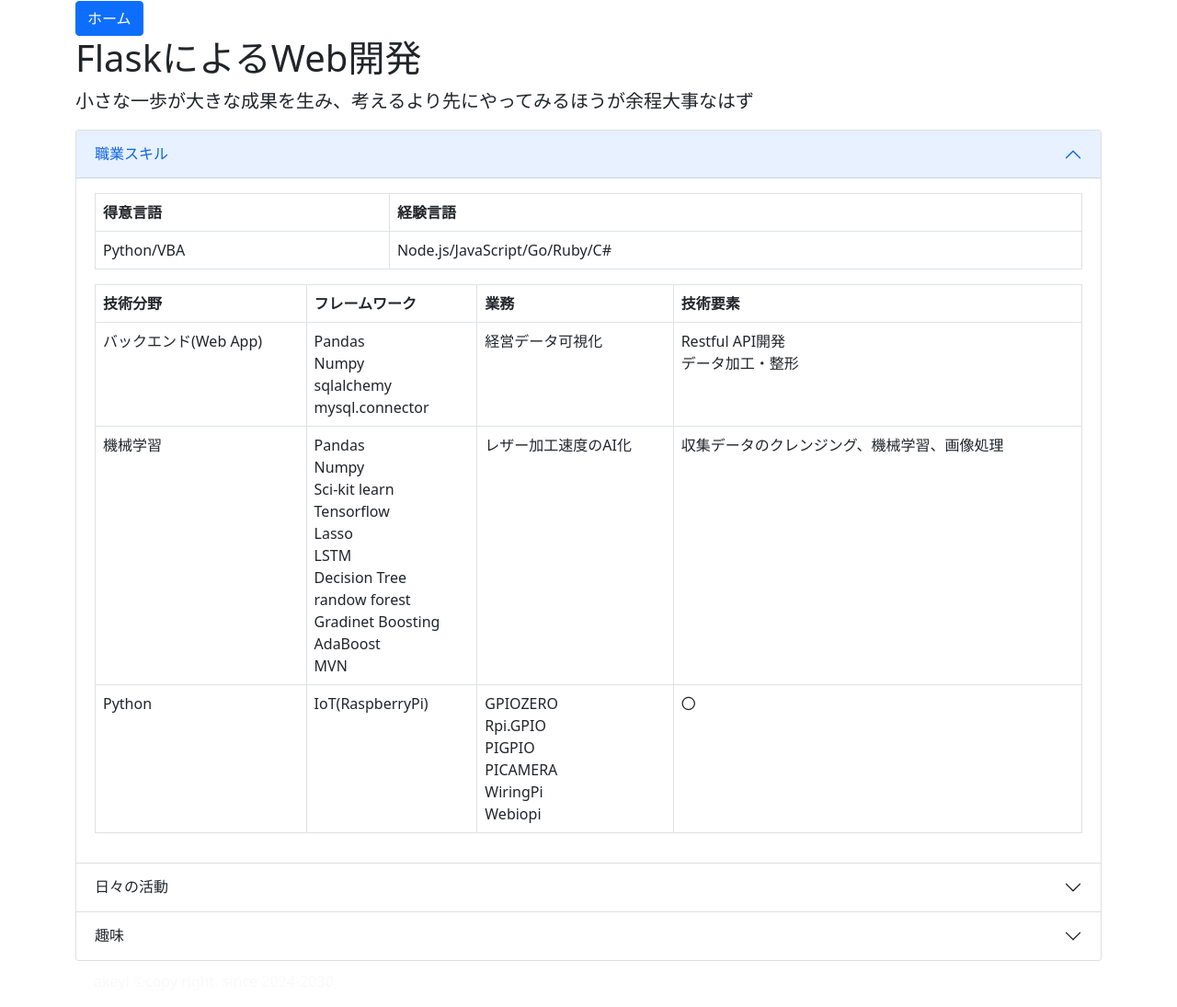
After one commit to akeyi2018/MatplotlibForFlask, a Flask app: page /flask in a window 1280 px wide, after a click on "職業スキル". The commit adds this page. Shown: the whole page at 92% size. Run offline with Flask 3, Linux system fonts and the light colour scheme; a user stored in the database is signed in; some libraries are stand-ins or nearby versions.

Commit message:
0000000031:教材のナビーリンク

```diff
--- a/main.py
+++ b/main.py
@@ -92,6 +92,21 @@ def confirm_data():
 
 
 # region ------GET----------
+@app.get("/flask")
+@flask_login.login_required
+def show_flask():
+    return render_template("flask.html")
+
+@app.get("/sqlite")
+@flask_login.login_required
+def show_sqlite():
+    return render_template("sqlite.html")
+
+@app.get("/mysql")
+@flask_login.login_required
+def show_mysql():
+    return render_template("mysql.html")
+
 @app.get("/regist_health")
 @flask_login.login_required
 def regist_health_info():
--- /dev/null
+++ b/templates/flask.html
@@ -0,0 +1,127 @@
+<!DOCTYPE html>
+<html lang="jp">
+<head>
+    <meta charset="UTF-8">
+    <title>flask</title>
+    <link href="{{ url_for('static', filename='/css/bootstrap.min.css') }}" rel="stylesheet">
+    <script src="{{ url_for('static', filename='/js/bootstrap.min.js')}}"></script>
+</head>
+<body>
+
+<div class="container" style="margin-top:1px;">
+  <a href="{{ url_for('index') }}"  type="button" class="btn btn-primary">ホーム
+    <span class="visually-hidden">ホーム</span>
+  </a>
+    <h1 class="display-6">FlaskによるWeb開発</h1>
+    <p class="lead">小さな一歩が大きな成果を生み、考えるより先にやってみるほうが余程大事なはず</p>
+    <div class="accordion" id="accordionPanelsStayOpenExample">
+      <div class="accordion-item">
+        <h2 class="accordion-header">
+          <button class="accordion-button" type="button" data-bs-toggle="collapse" data-bs-target="#panelsStayOpen-collapseOne" aria-expanded="false" aria-controls="panelsStayOpen-collapseOne">
+            職業スキル
+          </button>
+        </h2>
+        <div id="panelsStayOpen-collapseOne" class="accordion-collapse collapse">
+          <div class="accordion-body">
+              <table class="table table-bordered table-hover">
+                  <thead>
+                      <tr>
+                          <th>得意言語</th>
+                          <th>経験言語</th>
+                      </tr>
+                  </thead>
+                  <tbody>
+                  <tr>
+                      <td>Python/VBA</td>
+                      <td>Node.js/JavaScript/Go/Ruby/C#</td>
+                  </tr>
+                  </tbody>
+              </table>
+              <table class="table table-bordered table-hover">
+                  <thead>
+                  <tr>
+                      <th>技術分野</th>
+                      <th>フレームワーク</th>
+                      <th>業務</th>
+                      <th>技術要素</th>
+                  </tr>
+                  </thead>
+                  <tbody>
+                  <tr>
+                      <td>バックエンド(Web App)</td>
+                      <td>Pandas<br>
+                          Numpy<br>
+                          sqlalchemy<br>
+                          mysql.connector</td>
+                      <td>経営データ可視化</td>
+                      <td>Restful API開発<br>
+                          データ加工・整形<br>
+                      </td>
+                  </tr>
+                  <tr>
+                      <td>機械学習</td>
+                      <td>Pandas<br>
+                          Numpy<br>
+                          Sci-kit learn<br>
+                          Tensorflow<br>
+                          Lasso<br>
+                          LSTM<br>
+                          Decision Tree<br>
+                          randow forest<br>
+                          Gradinet Boosting<br>
+                          AdaBoost<br>
+                          MVN<br>
+                          </td>
+                      <td>レザー加工速度のAI化</td>
+                      <td>収集データのクレンジング、機械学習、画像処理</td>
+                  </tr>
+                  <tr>
+                      <td>Python</td>
+                      <td>IoT(RaspberryPi)</td>
+                      <td>GPIOZERO<br>
+                          Rpi.GPIO<br>
+                          PIGPIO<br>
+                          PICAMERA<br>
+                          WiringPi<br>
+                          Webiopi<br>
+                      </td>
+                      <td>〇</td>
+                  </tr>
+                  </tbody>
+              </table>
+
+          </div>
+        </div>
+      </div>
+      <div class="accordion-item">
+        <h2 class="accordion-header">
+          <button class="accordion-button collapsed" type="button" data-bs-toggle="collapse" data-bs-target="#panelsStayOpen-collapseTwo" aria-expanded="false" aria-controls="panelsStayOpen-collapseTwo">
+            日々の活動
+          </button>
+        </h2>
+        <div id="panelsStayOpen-collapseTwo" class="accordion-collapse collapse">
+          <div class="accordion-body">
+            <strong>This is the second item's accordion body.</strong> It is hidden by default, until the collapse plugin adds the appropriate classes that we use to style each element. These classes control the overall appearance, as well as the showing and hiding via CSS transitions. You can modify any of this with custom CSS or overriding our default variables. It's also worth noting that just about any HTML can go within the <code>.accordion-body</code>, though the transition does limit overflow.
+          </div>
+        </div>
+      </div>
+      <div class="accordion-item">
+        <h2 class="accordion-header">
+          <button class="accordion-button collapsed" type="button" data-bs-toggle="collapse" data-bs-target="#panelsStayOpen-collapseThree" aria-expanded="false" aria-controls="panelsStayOpen-collapseThree">
+            趣味
+          </button>
+        </h2>
+        <div id="panelsStayOpen-collapseThree" class="accordion-collapse collapse">
+          <div class="accordion-body">
+            <strong>This is the third item's accordion body.</strong> It is hidden by default, until the collapse plugin adds the appropriate classes that we use to style each element. These classes control the overall appearance, as well as the showing and hiding via CSS transitions. You can modify any of this with custom CSS or overriding our default variables. It's also worth noting that just about any HTML can go within the <code>.accordion-body</code>, though the transition does limit overflow.
+          </div>
+        </div>
+      </div>
+  </div>
+  {% include 'footer.html' %}
+</div>
+
+
+
+</body>
+</html>
```
Also changed, not shown: templates/index.html (+9 -0 lines), templates/mysql.html (added, +127 -0 lines), templates/sqlite.html (added, +127 -0 lines).
